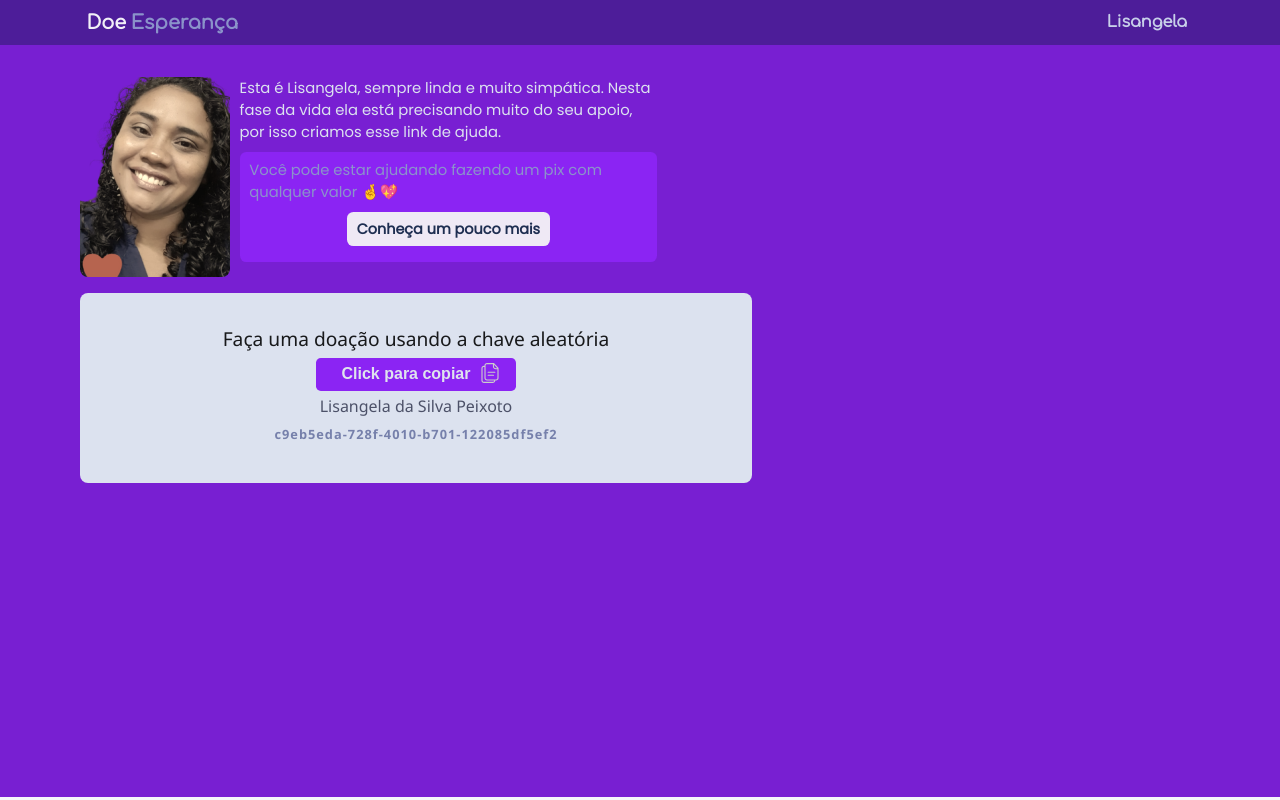
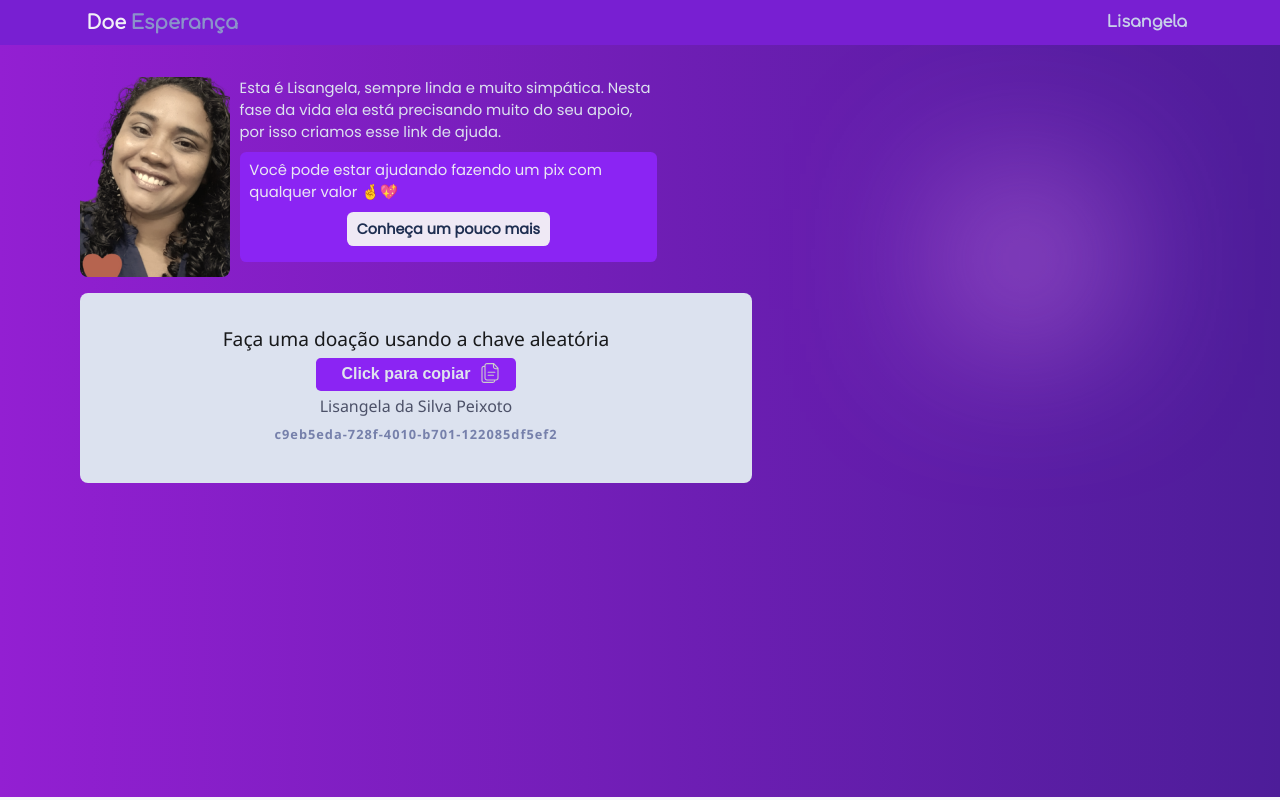
Before and after one commit to kanellson/lisangela, a Next.js app: page / in a window 1280 px wide. Built offline with nearby package versions, Linux system fonts and the light colour scheme.

Commit message:
status color

```diff
--- a/src/app/page.tsx
+++ b/src/app/page.tsx
@@ -5,6 +5,7 @@ export default function Home() {
   return (
     <>
       <section className="mainHome">
+        <div className="efect_1"></div>
         <div className="container">
           <div className="row min-60">
             <div className="flex">
@@ -28,17 +29,6 @@ export default function Home() {
           </div>
         </div>
       </section>
-
-      {/* <section className="section_bg">
-        <Image
-          src={"/images/body.webp"}
-          width={0}
-          height={0}
-          sizes="100vw"
-          style={{ width: "100%", height: "auto" }}
-          alt="Imagem com logo iasd"
-        />
-      </section> */}
     </>
   );
 }
--- a/src/nrc/css/main.css
+++ b/src/nrc/css/main.css
@@ -59,6 +59,11 @@ img {
    src: url("../fonts/Comfortaa/Comfortaa-Regular.ttf");
 }
 
+:root {
+	--bgHeader: #4d1d99;
+	--bgHome: #781fd2;
+}
+
 body {
 	font-size: 1rem;
 	font-family: Poppins;
@@ -112,7 +117,6 @@ body {
 	display: none;
 }
 
-
 .copy_msg {
 	width: 100%;
 	display: flex;
--- a/src/nrc/css/mobile.css
+++ b/src/nrc/css/mobile.css
@@ -3,7 +3,7 @@
   top: 0;
   width: 100%;
   z-index: 9999;
-  background-color: #4d1d99;
+  background-color: var(--bgHome);
 }
 .navbar {
   display: flex;
@@ -72,7 +72,15 @@ main {
   width: 100%;
   min-height: calc(100vh - 3rem);
   padding: 2rem 0;
-  background-color: #781fd2;
+  background-color: var(--bgHome);
+  background-image: linear-gradient(to right, #931fd2 0%, #4d1d99 100% );
+}
+.efect_1 {
+  position: absolute;
+  top: 20%;
+  left: 80%;
+  z-index: 10;
+  box-shadow: 0 4rem 10rem 4rem #ba70dc;
 }
 .content_lisan {
   display: flex;
@@ -91,6 +99,7 @@ main {
     border-radius: 0.4rem;
     margin-top: 0.6rem;
     margin-bottom: 1rem;
+    color: #eae8f3;
     background-color: #8b24f3;
   }
   & a {
```
